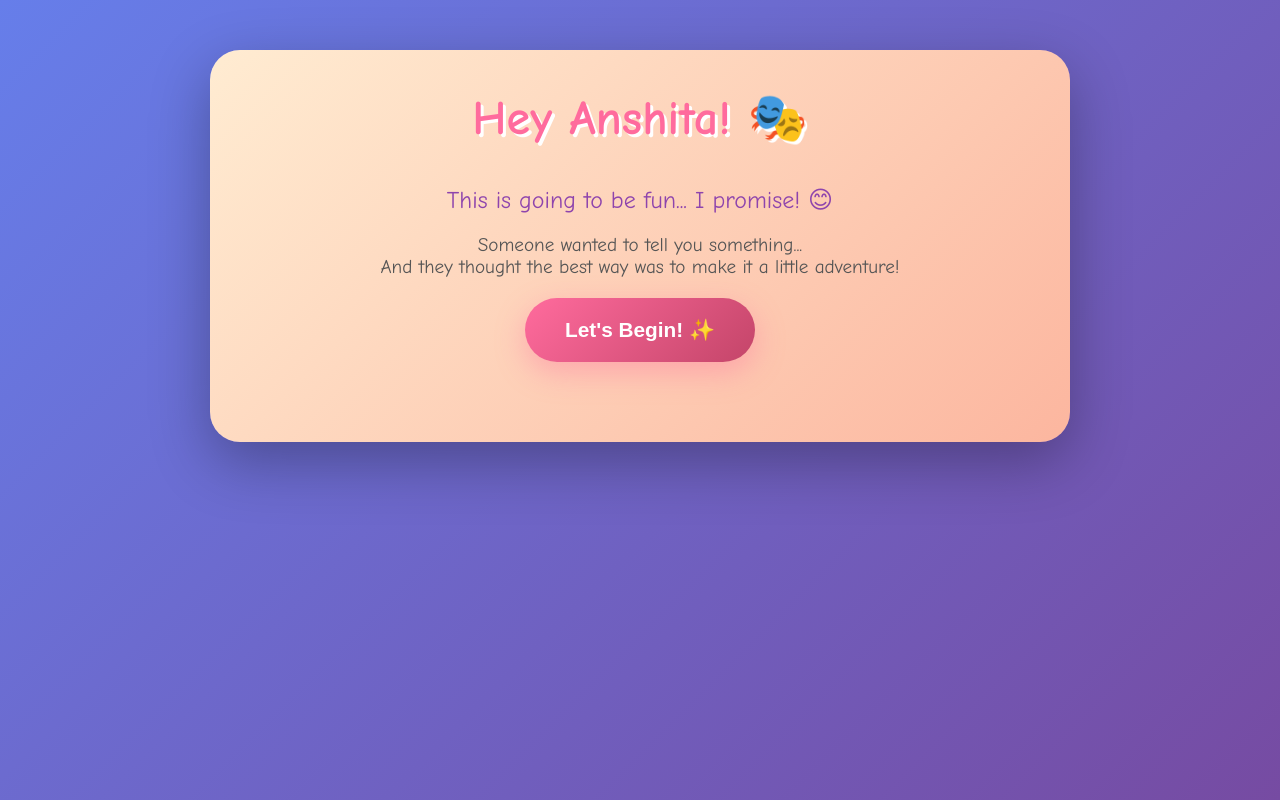
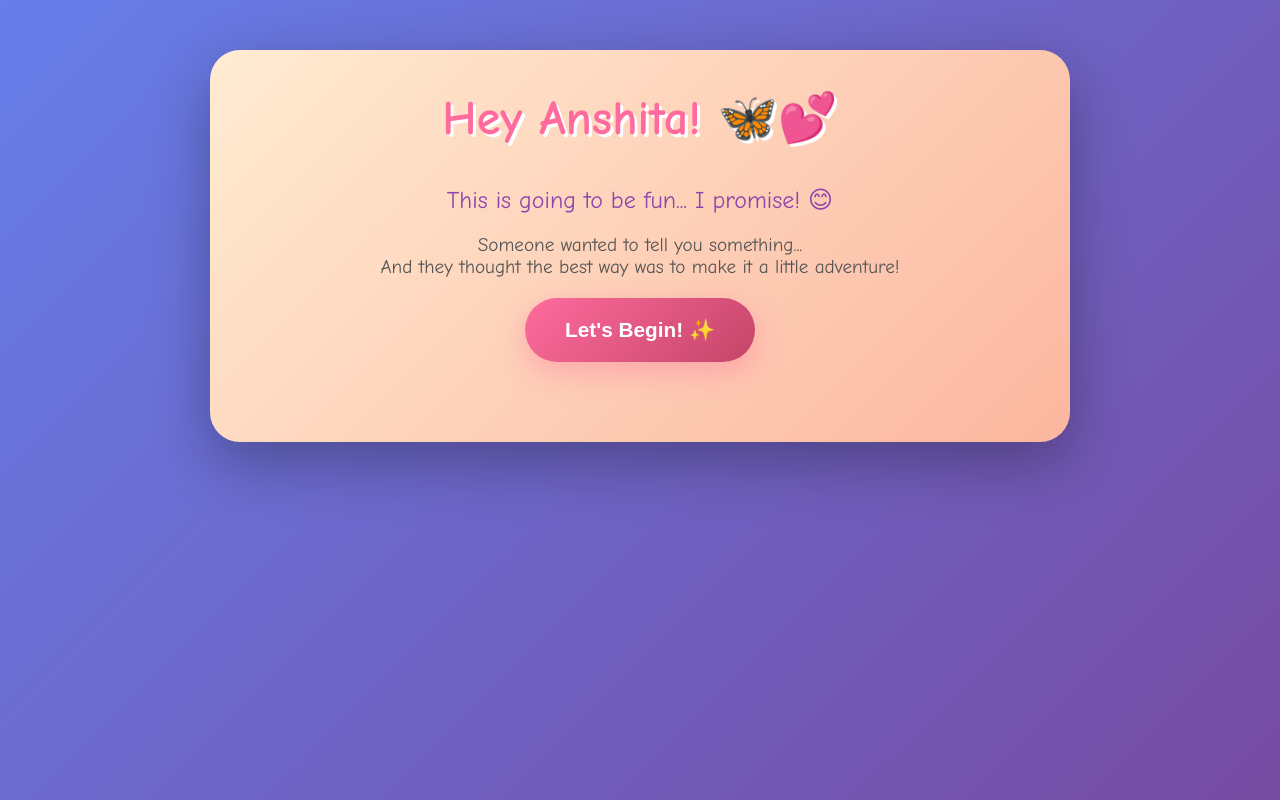
Before and after one commit to Mythical-Ragnar/maybeMine, a plain HTML site: page index.html in a window 1280 px wide. Drawn offline with Linux system fonts and the light colour scheme.

Commit message:
Update index.html

```diff
--- a/index.html
+++ b/index.html
@@ -582,7 +582,7 @@
 <body>
     <div class="container">
         <div class="hero section">
-            <h1>Hey Anshita! 🎭</h1>
+            <h1>Hey Anshita! 🦋💕</h1>
             <p class="subtitle">This is going to be fun... I promise! 😊</p>
             <p style="color: #555; font-size: 1.2em; margin-top: 20px;">
                 Someone wanted to tell you something...<br>
```
